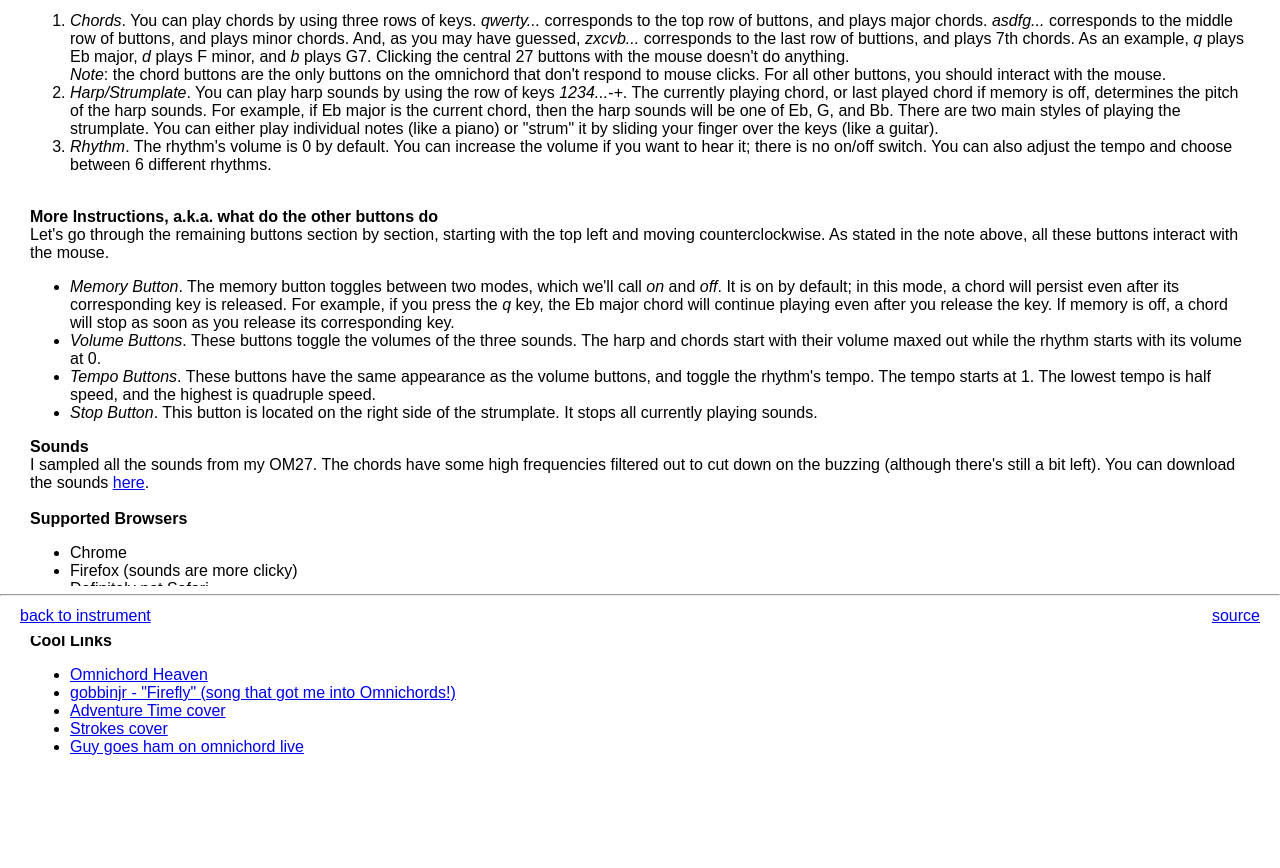
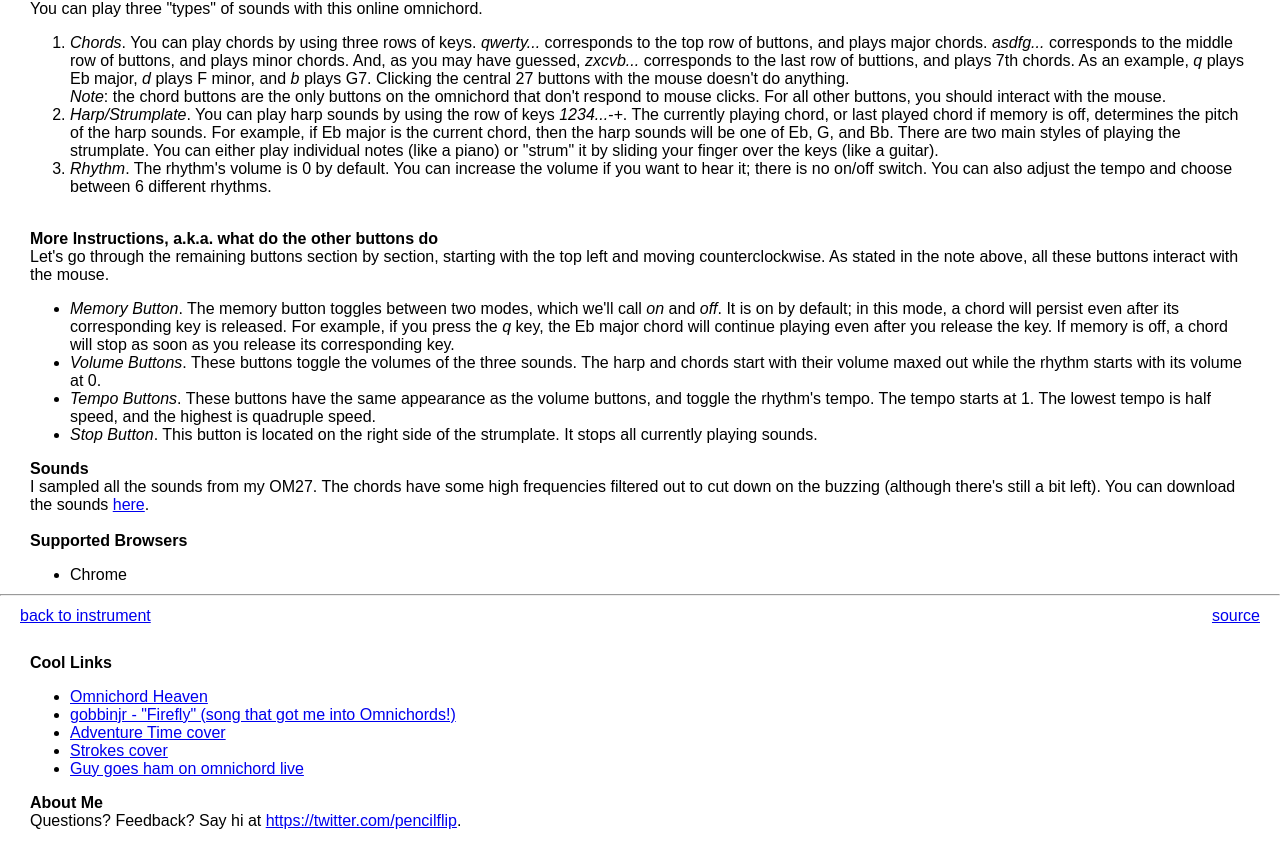
Before and after one commit to arcticmatt/online-omnichord, a React (Create React App) app: page /info in a window 1280 px wide. Shown: the part 164-1032 px from the top of the page. Before the commit the page ends 988 px from the top, so only its background shows below. Built offline with nearby package versions, Linux system fonts and the light colour scheme.

Commit message:
small update to info page

```diff
--- a/src/Info.js
+++ b/src/Info.js
@@ -1,6 +1,7 @@
+import './css/Info.css';
+
+import { Link } from 'react-router-dom';
 import React from 'react';
-import { Link } from 'react-router-dom';
-import './css/Info.css';
 
 // This component is entirely HTML and CSS.
 export default function Info(props) {
@@ -102,6 +103,9 @@ export default function Info(props) {
           <li><a href='https://www.youtube.com/watch?v=O9dkI0mxk3k'>Strokes cover</a></li>
           <li><a href='https://www.youtube.com/watch?v=odQu6MSawOo'>Guy goes ham on omnichord live</a></li>
         </ul>
+        <b>About Me</b>
+        <br/>
+        Questions? Feedback? Say hi at <a href="https://twitter.com/pencilflip">https://twitter.com/pencilflip</a>.
       </div>
       <br/>
       <div id='sourceContainer'>
--- a/src/css/Info.css
+++ b/src/css/Info.css
@@ -12,6 +12,7 @@
   margin-bottom: 50px;
   margin-left: 30px;
   margin-right: 30px;
+  margin-top: 30px;
 }
 
 #sourceContainer {
```
Also changed, not shown: 2 other files (tests, documents, lock files or other folders).
